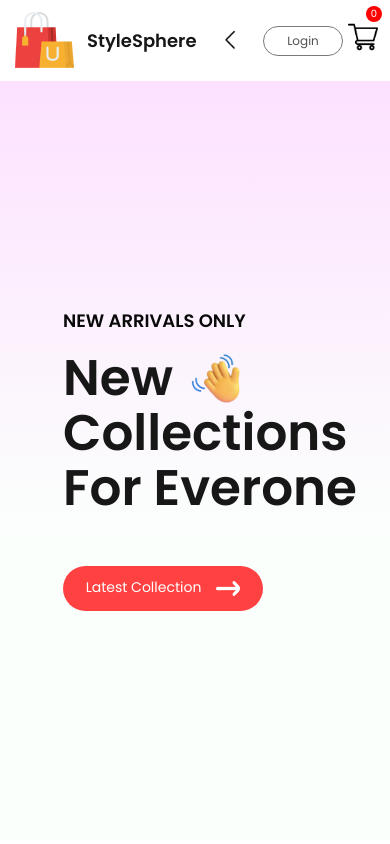
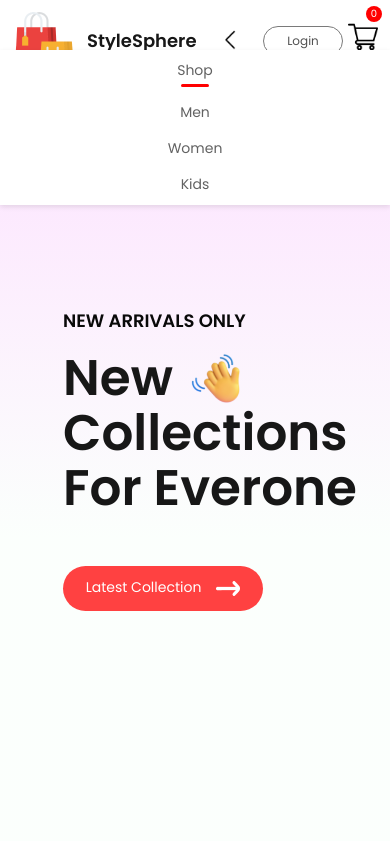
Before and after one commit to yugaldhiman/E-Commerce, a React (Vite) app: page / in a window 390 px wide. Both pictures are taken after a click on the picture 229 px from the left and 40 px from the top of the page. Shown: the top 844 px of the page. Built offline with nearby package versions, Linux system fonts and the light colour scheme.

Commit message:
change css code

```diff
--- a/src/Component/Navbar/Navbar.jsx
+++ b/src/Component/Navbar/Navbar.jsx
@@ -1,32 +1,95 @@
-import React, { useContext, useState } from 'react'
-import "./navbar.css"
-import logo from "../Assest/logo.png"
-import cartIcon from "../Assest/cart_icon.png"
-import drop_down from "../Assest/drop_down.png"
-import { Link } from 'react-router-dom'
-import { ShopContext } from '../../Context/ShopContext'
-import { useRef } from 'react'
+// import React, { useContext, useState } from 'react'
+// import "./navbar.css"
+// import logo from "../Assest/logo.png"
+// import cartIcon from "../Assest/cart_icon.png"
+// import drop_down from "../Assest/drop_down.png"
+// import { Link } from 'react-router-dom'
+// import { ShopContext } from '../../Context/ShopContext'
+// import { useRef } from 'react'
+// function Navbar() {
+//     const [menuLine, setmenuLine] = useState("shop")
+//     const { getTotalItem } = useContext(ShopContext)
+//     const menuRef = useRef()
+//     const drop = (e) => {
+//         menuRef.current.classList.toggle('nav-menu-visble');
+//         e.target.classList.toggle("open");
+
+//     }
+//     return (
+//         <div className="navbar">
+//             <div className="nav-logo">
+//                 <img src={logo} alt="logo" />
+//                 <a href="/" className="nav-logo">StyleSphere</a>
+//             </div>
+//             <img className='nav-drop-down' onClick={drop} src={drop_down} alt="" />
+//             <ul className="nav-menu" ref={menuRef}>
+//                 <li onClick={() => { setmenuLine('shop') }}><Link to='/'>Shop</Link>{menuLine === "shop" ? <hr /> : <></>}   </li>
+//                 <li onClick={() => { setmenuLine('men') }}><Link to='/men'>Men</Link>{menuLine === "men" ? <hr /> : <></>}</li>
+//                 <li onClick={() => { setmenuLine('women') }}><Link to='/women'>Women</Link>{menuLine === "women" ? <hr /> : <></>}</li>
+//                 <li onClick={() => { setmenuLine('kids') }}><Link to='/kids'>Kids</Link>{menuLine === "kids" ? <hr /> : <></>}</li>
+//             </ul>
+//             <div className="nav-login-cart">
+//                 <Link to='/login'><button>Login</button></Link>
+//                 <Link to='/cart'><img src={cartIcon} alt="cart" /></Link>
+//                 <div className="nav-cart-count">{getTotalItem()}</div>
+//             </div>
+//         </div>
+//     )
+// }
+
+// export default Navbar
+
+
+
+
+
+
+
+
+
+import React, { useContext, useState, useRef } from 'react';
+import "./navbar.css";
+import logo from "../Assest/logo.png";
+import cartIcon from "../Assest/cart_icon.png";
+import drop_down from "../Assest/drop_down.png";
+import { Link } from 'react-router-dom';
+import { ShopContext } from '../../Context/ShopContext';
+
 function Navbar() {
-    const [menuLine, setmenuLine] = useState("shop")
-    const { getTotalItem } = useContext(ShopContext)
-    const menuRef = useRef()
-    const drop = (e) => {
-        menuRef.current.classList.toggle('nav-menu-visble');
-        e.target.classList.toggle("open");
+    const [menuLine, setMenuLine] = useState("shop");
+    const { getTotalItem } = useContext(ShopContext);
+    const menuRef = useRef();
+    const dropDownRef = useRef();
 
-    }
+    const drop = () => {
+        menuRef.current.classList.toggle('nav-menu-visible');
+        dropDownRef.current.classList.toggle("open");
+    };
+
     return (
         <div className="navbar">
             <div className="nav-logo">
                 <img src={logo} alt="logo" />
                 <a href="/" className="nav-logo">StyleSphere</a>
             </div>
-            <img className='nav-drop-down' onClick={drop} src={drop_down} alt="" />
+            <img className='nav-drop-down' ref={dropDownRef} onClick={drop} src={drop_down} alt="dropdown" />
             <ul className="nav-menu" ref={menuRef}>
-                <li onClick={() => { setmenuLine('shop') }}><Link to='/'>Shop</Link>{menuLine === "shop" ? <hr /> : <></>}   </li>
-                <li onClick={() => { setmenuLine('men') }}><Link to='/men'>Men</Link>{menuLine === "men" ? <hr /> : <></>}</li>
-                <li onClick={() => { setmenuLine('women') }}><Link to='/women'>Women</Link>{menuLine === "women" ? <hr /> : <></>}</li>
-                <li onClick={() => { setmenuLine('kids') }}><Link to='/kids'>Kids</Link>{menuLine === "kids" ? <hr /> : <></>}</li>
+                <li onClick={() => setMenuLine('shop')}>
+                    <Link to='/'>Shop</Link>
+                    {menuLine === "shop" && <hr />}
+                </li>
+                <li onClick={() => setMenuLine('men')}>
+                    <Link to='/men'>Men</Link>
+                    {menuLine === "men" && <hr />}
+                </li>
+                <li onClick={() => setMenuLine('women')}>
+                    <Link to='/women'>Women</Link>
+                    {menuLine === "women" && <hr />}
+                </li>
+                <li onClick={() => setMenuLine('kids')}>
+                    <Link to='/kids'>Kids</Link>
+                    {menuLine === "kids" && <hr />}
+                </li>
             </ul>
             <div className="nav-login-cart">
                 <Link to='/login'><button>Login</button></Link>
@@ -34,7 +97,7 @@ function Navbar() {
                 <div className="nav-cart-count">{getTotalItem()}</div>
             </div>
         </div>
-    )
+    );
 }
 
-export default Navbar
+export default Navbar;
--- a/src/Component/Navbar/navbar.css
+++ b/src/Component/Navbar/navbar.css
@@ -271,6 +271,11 @@
     top: 8px;
 }
 
+.nav-menu-visible {
+    display: flex !important;
+}
+
+
 /* Mobile Responsive */
 @media (max-width: 800px) {
     .navbar {
```
